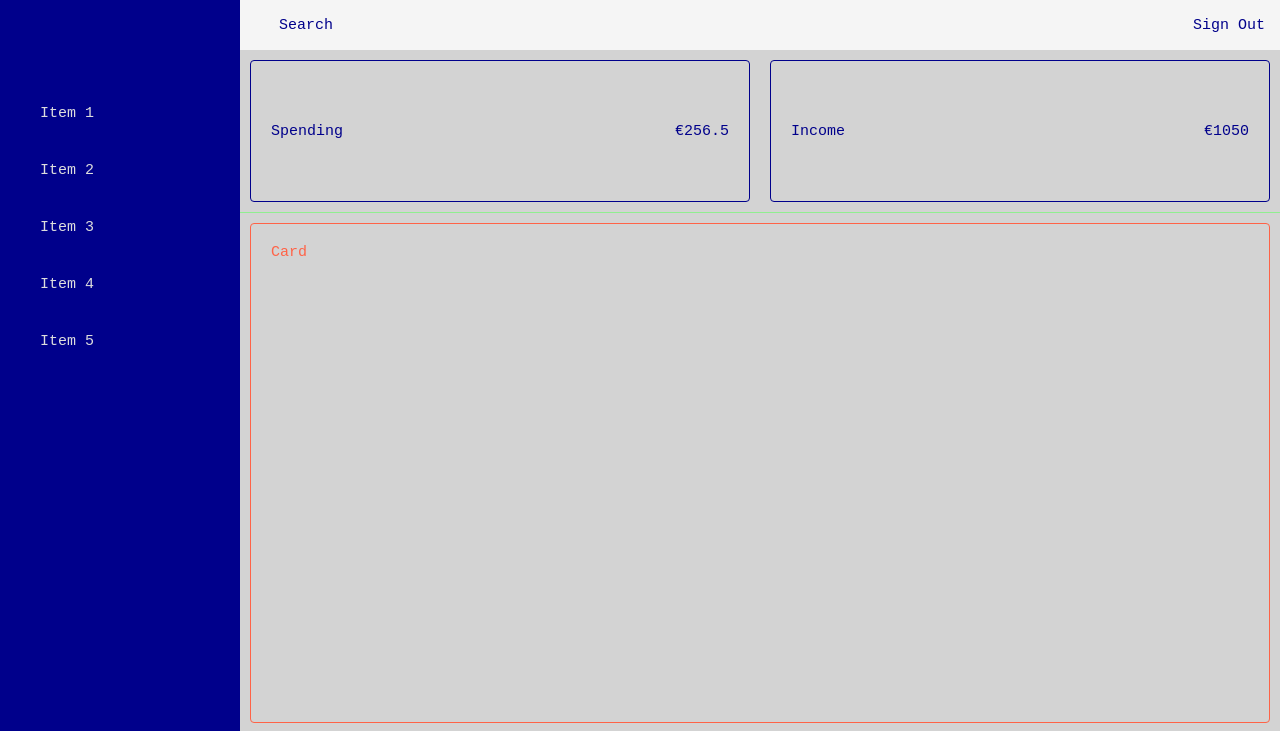
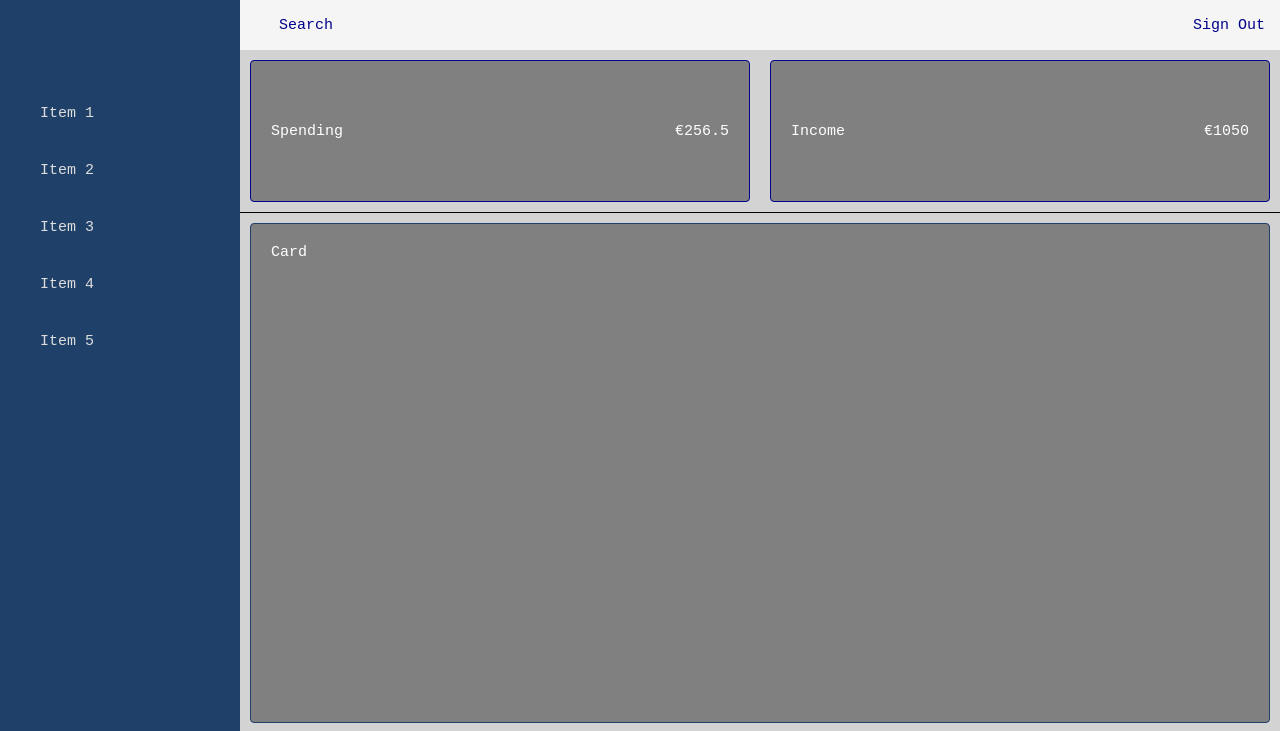
Before and after one commit to ColinTMaher/divitiae, a React (Create React App) app: page / in a window 1280 px wide. Shown: the top 731 px of the page. Built offline with nearby package versions, Linux system fonts and the light colour scheme.

Commit message:
Improvements to layout and style

```diff
--- a/src/style/style.css
+++ b/src/style/style.css
@@ -4,7 +4,7 @@ body {
   color: white;
   -webkit-box-sizing: border-box;
           box-sizing: border-box;
-  font-family: monospace;
+  font-family: 'Courier New', Courier, monospace;
   font-size: 15px;
 }
 
@@ -35,7 +35,7 @@ body {
 /* flexing aside */
 .aside {
   grid-area: aside;
-  background-color: darkblue;
+  background-color: #1f4068;
   display: -webkit-box;
   display: -ms-flexbox;
   display: flex;
@@ -105,7 +105,7 @@ body {
   -webkit-box-align: center;
       -ms-flex-align: center;
           align-items: center;
-  border-bottom: 1px solid lightgreen;
+  border-bottom: 1px solid black;
 }
 
 .main .overview .card {
@@ -125,11 +125,11 @@ body {
       -ms-flex-pack: justify;
           justify-content: space-between;
   padding: 20px;
-  /* background-color: seagreen; */
+  background-color: grey;
   height: 100px;
   border: 1px solid darkblue;
   border-radius: 4px;
-  color: darkblue;
+  color: white;
 }
 
 .main .content {
@@ -148,9 +148,10 @@ body {
 
 .main .content .card {
   padding: 20px;
-  border: 1px solid tomato;
+  border: 1px solid #1f4068;
   border-radius: 4px;
-  color: tomato;
+  color: white;
+  background-color: grey;
 }
 
 .main .content .card:first-child {
--- a/src/style/style.scss
+++ b/src/style/style.scss
@@ -1,6 +1,6 @@
 $breakpoint-desktop: 750px;
 $color-alpha: lightgrey;
-$color-beta: #f08a5d;
+$color-beta: grey;
 $color-gamma:  #1f4068;
 $color-delta: #e43f5a;
 
@@ -9,7 +9,7 @@ body {
     padding: 0;
     color: white;
     box-sizing: border-box;
-    font-family: monospace;
+    font-family: 'Courier New', Courier, monospace;
     font-size: 15px;
 }
 
@@ -37,7 +37,7 @@ body {
 /* flexing aside */
 .aside {
     grid-area: aside;
-    background-color: darkblue;
+    background-color: $color-gamma;
     display: flex;
     flex-direction: column;
     height: 100%;
@@ -91,7 +91,7 @@ body {
         display: flex;
         flex-wrap: wrap;
         align-items: center;
-        border-bottom: 1px solid lightgreen;
+        border-bottom: 1px solid black;
 
         .card {
             flex-basis: 250px;
@@ -101,11 +101,11 @@ body {
             align-items: center;
             justify-content: space-between;
             padding: 20px;
-            /* background-color: seagreen; */
+            background-color: $color-beta;
             height: 100px;
             border: 1px solid darkblue;
             border-radius: 4px;
-            color: darkblue;
+            color: white;
         }
     }
 
@@ -123,9 +123,10 @@ body {
 
         .card {
             padding: 20px;
-            border: 1px solid tomato;
+            border: 1px solid $color-gamma;
             border-radius: 4px;
-            color: tomato;
+            color: white;
+            background-color: $color-beta;
         }
 
         .card:first-child {
```
Also changed, not shown: src/components/Navbar.js (deleted, +0 -10 lines), 1 other file (tests, documents, lock files or other folders).
